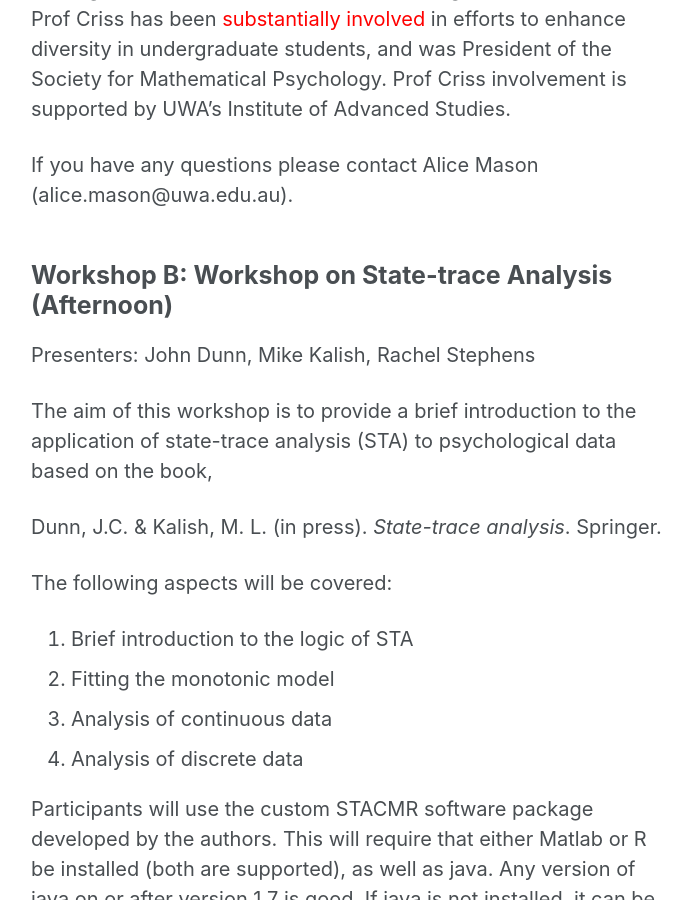
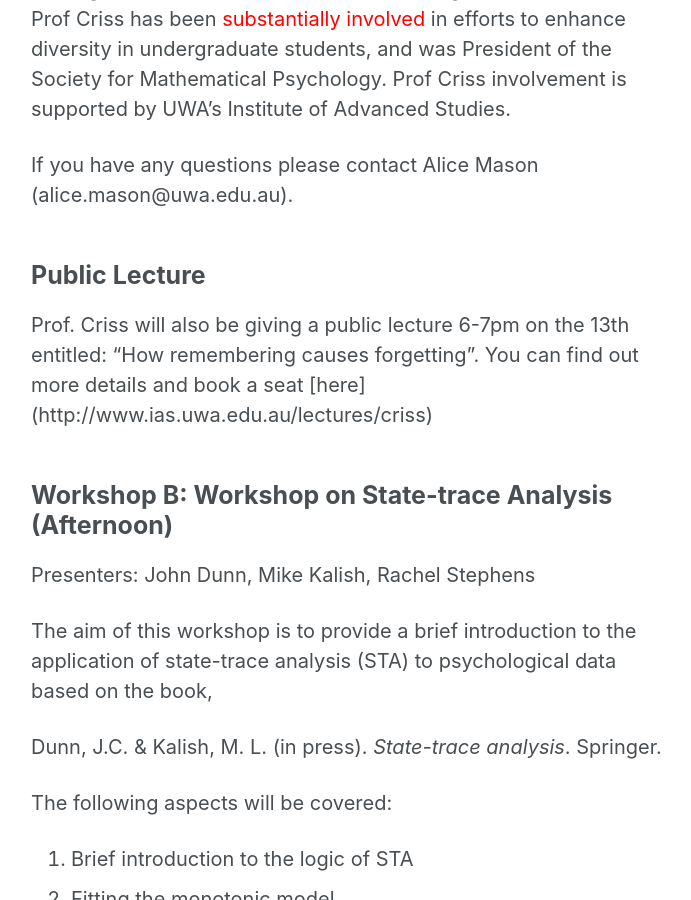
Before and after one commit to alicemason/AMPC18, a Jekyll site: the page built from _pages/Workshops.md, in a window 1280 px wide and 900 px high, scrolled down 968 px. Shown: the whole window, without its empty margins (289-980 px from the left). Built offline with Jekyll 4.4.1, drawn with Linux system fonts in a browser that asks for light colours.

Commit message:
public lecture

```diff
--- a/_pages/Workshops.md
+++ b/_pages/Workshops.md
@@ -21,6 +21,11 @@ Professor Amy Criss will be joined in a panel discussion by Associate Professor
 
 If you have any questions please contact Alice Mason (alice.mason@uwa.edu.au).
 
+## Public Lecture
+
+Prof. Criss will also be giving a public lecture 6-7pm on the 13th entitled: “How remembering causes forgetting”.
+You can find out more details and book a seat [here] (http://www.ias.uwa.edu.au/lectures/criss)
+
 ## Workshop B: Workshop on State-trace Analysis (Afternoon)
 
 Presenters: John Dunn, Mike Kalish, Rachel Stephens
```
Also changed, not shown: 1 other file.
